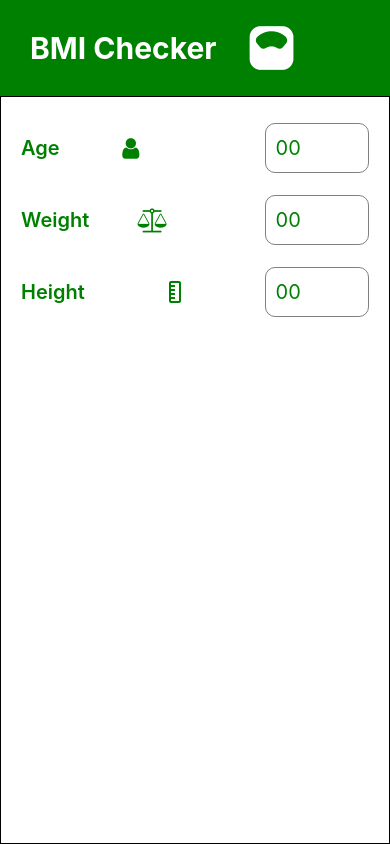
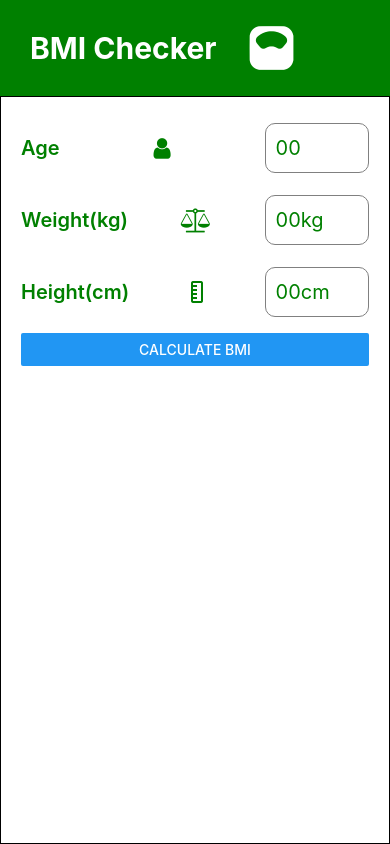
Before and after one commit to segvndo/MassChecker, a React Native app in the folder BMIChecker/: screen / in a window 390 px wide. Built offline with nearby package versions, Linux system fonts and the light colour scheme.

Commit message:
Create calculation function for bmi

```diff
--- a/BMIChecker/components/InputFields.tsx
+++ b/BMIChecker/components/InputFields.tsx
@@ -1,75 +1,68 @@
+import React, { useState } from 'react';
+import { View, Text, TextInput, StyleSheet, Button } from 'react-native';
 import { FontAwesome } from '@expo/vector-icons';
-import React from 'react'
-import { View, Text, TextInput, StyleSheet } from 'react-native'
 import { MaterialIcons } from '@expo/vector-icons';
 
-type InputFieldsProps = {
-  children?: React.ReactNode
-};
-
-const InputFields: React.FC<InputFieldsProps> = ({ children }) => {
-  const [weight, setWeight] = React.useState('');
-  const [height, setHeight] = React.useState('');
-  const [age, setAge] = React.useState('');
+const InputFields: React.FC = () => {
+  const [weight, setWeight] = useState('');
+  const [height, setHeight] = useState('');
+  const [age, setAge] = useState('');
+  const [bmi, setBMI] = useState<number | null>(null);
 
   const handleNumericChange = (inputText: string, setter: React.Dispatch<React.SetStateAction<string>>) => {
-    // Replace non-numeric characters with an empty string***
     const numericInput = inputText.replace(/[^0-9]/g, '');
-
-    // Limit the length of the input to 3 characters
     const limitedInput = numericInput.slice(0, 3);
     setter(limitedInput);
+  };
+
+  const calculateBMI = () => {
+    const weightInKg = parseFloat(weight);
+    const heightInM = parseFloat(height) / 100; // Convert height from cm to m
+    const bmiValue = weightInKg / (heightInM * heightInM);
+    setBMI(bmiValue);
   };
 
   return (
     <View style={styles.inputContainer}>
       <View style={styles.inputRow}>
-        <Text style={styles.titles}>
-          Age
-        </Text>
+        <Text style={styles.titles}>Age</Text>
         <FontAwesome name="user" size={24} color="#008000" />
-        <View>
-        </View>
         <TextInput
           style={styles.inputField}
           onChangeText={(text) => handleNumericChange(text, setAge)}
           value={age}
-          placeholder='00'>
-        </TextInput>
+          placeholder='00'
+        />
       </View>
       <View style={styles.inputRow}>
-        <Text style={styles.titles}>
-          Weight
-        </Text>
+        <Text style={styles.titles}>Weight(kg)</Text>
         <FontAwesome name="balance-scale" size={24} color="#008000" />
-        <View>
-        </View>
         <TextInput
           style={styles.inputField}
           onChangeText={(text) => handleNumericChange(text, setWeight)}
           value={weight}
           keyboardType='numeric'
-          placeholder='00'>
-        </TextInput>
+          placeholder='00kg'
+        />
       </View>
       <View style={styles.inputRow}>
-        <Text style={styles.titles}>
-          Height
-        </Text>
-          <View style={{ transform: [{ rotate: '-90deg' }] }}>
-            <MaterialIcons name="straighten" size={24} color="#008000" />
-          </View>
+        <Text style={styles.titles}>Height(cm)</Text>
+        <View style={{ transform: [{ rotate: '-90deg' }] }}>
+          <MaterialIcons name="straighten" size={24} color="#008000" />
+        </View>
         <TextInput
           style={styles.inputField}
           onChangeText={(text) => handleNumericChange(text, setHeight)}
           value={height}
           keyboardType='numeric'
-          placeholder='00'>
-        </TextInput>
+          placeholder='00cm'
+        />
       </View>
+      <Button title='Calculate BMI' onPress={calculateBMI} />
+      {bmi !== null && <Text>Your BMI: {bmi.toFixed(2)}</Text>}
     </View>
-  )
-}
+  );
+};
 
 const styles = StyleSheet.create({
   titles: {
@@ -100,6 +93,6 @@ const styles = StyleSheet.create({
     fontSize: 20,
     color: '#008000'
   }
-})
+});
 
 export default InputFields;
```
Also changed, not shown: BMIChecker/components/BmiCalculator.tsx (added, +26 -0 lines).
